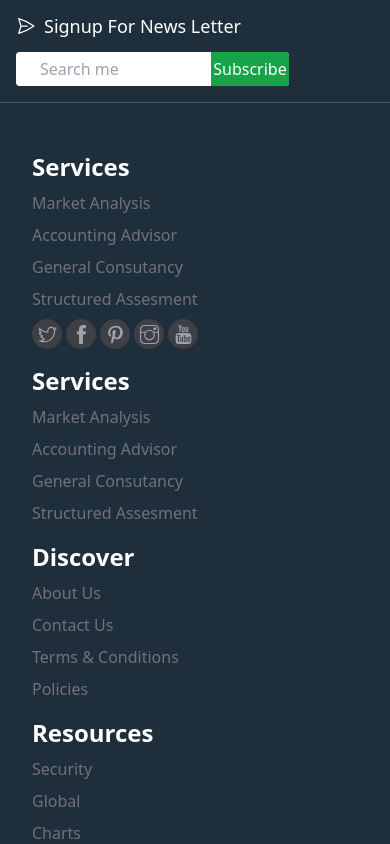
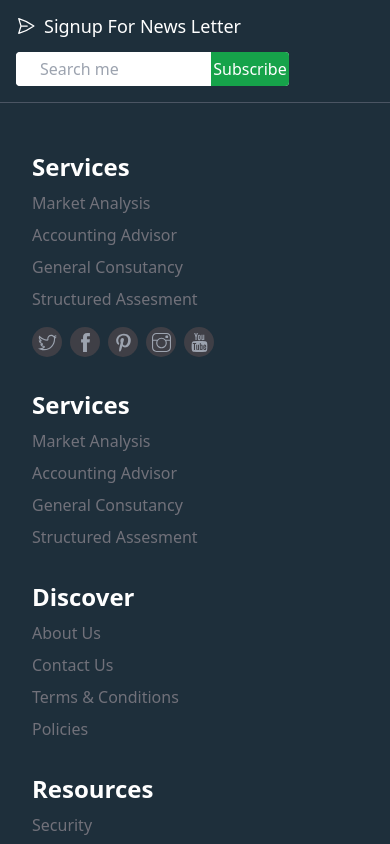
Before and after one commit to vintage-creator/Ecom-temp, a React (Create React App) app: page / in a window 390 px wide. Shown: the part 800-1644 px from the top of the page. Built offline with nearby package versions, Linux system fonts and the light colour scheme.

Commit message:
used grid layout for the footer

```diff
--- a/src/components/Footer.jsx
+++ b/src/components/Footer.jsx
@@ -31,8 +31,8 @@ const Footer = () => {
         <div className="bg-[#1e2f3b]">
           <footer className="w-full bg-[#1e2f3b] p-8">
             <div>
-              <div>
-                <div className="md:flex md:space-x-8 md:justify-between">
+
+                <div className="grid grid-cols-1 gap-y-2   xl:grid-cols-5 lg:grid-cols-3 md:grid-cols-2">
                   <div>
                     <div>
                       <h4 className="w-full text-2xl font-bold text-white mt-4">
@@ -43,7 +43,7 @@ const Footer = () => {
                       <p className="text-zinc-500 my-2">General Consutancy</p>
                       <p className="text-zinc-500 my-2">Structured Assesment</p>
                     </div>
-                    <div className="flex w-[150px]  space-x-1">
+                    <div className="flex w-[150px]  space-x-2 py-2">
                       <div className="bg-zinc-700 min-w-[30px] min-h-[30px] rounded-full flex justify-center items-center">
                         <TfiTwitter size={19} className="text-gray-400"/>
                       </div>
@@ -100,7 +100,7 @@ const Footer = () => {
                     <p className="text-zinc-500 my-2">Charts</p>
                     <p className="text-zinc-500 my-2">Privacy</p>
                   </div>
-                </div>
+
               </div>
             </div>
 
```
